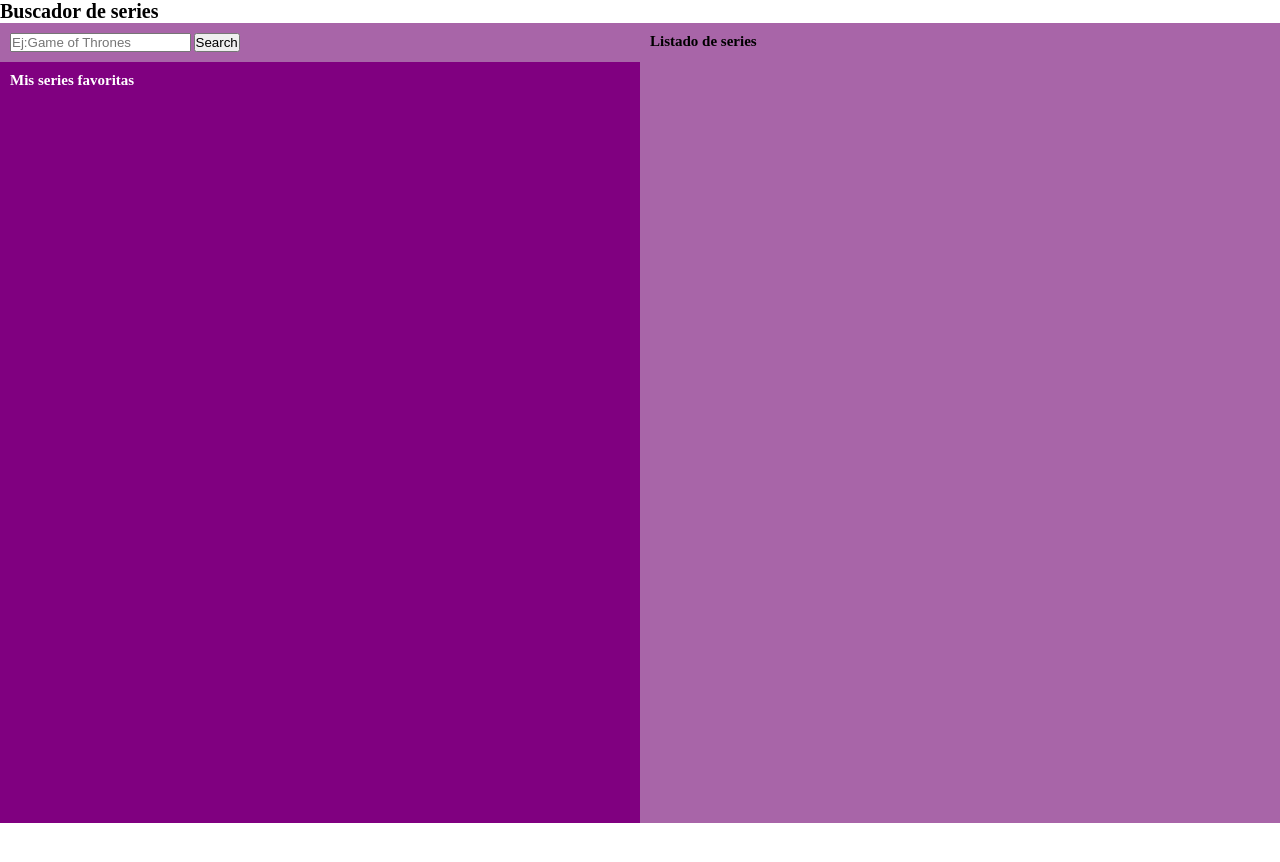
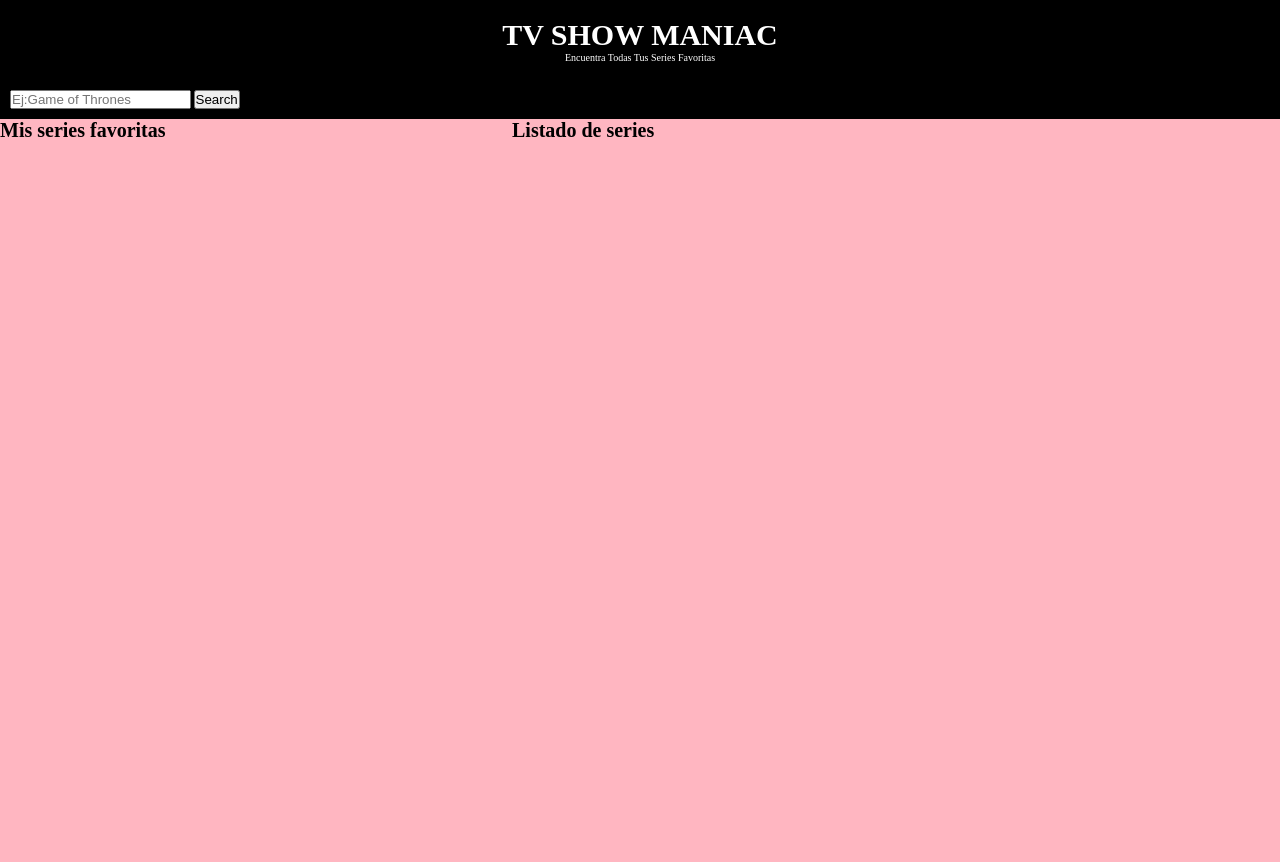
Before and after one commit to Adalab/modulo-2-evaluacion-final-ysabelvalencia, a website: page src/html/index.html in a window 1280 px wide. Before the commit the page ends 823 px from the top, so only its background shows below. Drawn offline with nearby package versions, Linux system fonts and the light colour scheme; files that its build step writes are made by us from their sources.

```diff
--- a/src/html/index.html
+++ b/src/html/index.html
@@ -16,12 +16,11 @@
     <link rel="icon" href="#" />
   </head>
   <body>
-    <header>
-      <h1>Buscador de series</h1>
+    <header class="header">
+      <h1 class="header__title">TV show maniac</h1>
+      <p class="header__text">Encuentra todas tus series favoritas</p>
     </header>
     <main class="main">
-      <aside class="aside">
-        <!-- Revisar que hay que rellenar del form -->
       <form class="form">
         <input
           class="js-input-search"
@@ -32,15 +31,16 @@
         />
         <button class="js-btn-search">Search</button>
       </form>
-        <article class="article">
-          <h2>Mis series favoritas</h2>
+      <div class="container">
+        <section class="section-fav">
+          <h2 class="section-title">Mis series favoritas</h2>
           <ul class="js-list-favorites"></ul>
-        </article>
-      </aside>
+        </section>
         <section class="section-all">
-        <h2>Listado de series</h2>
+          <h2 class="section-title">Listado de series</h2>
           <ul class="js-list-all"></ul>
         </section>
+      </div>
     </main>
 
     <script src="./assets/js/main.js"></script>
--- a/src/scss/pages/_index.scss
+++ b/src/scss/pages/_index.scss
@@ -8,35 +8,64 @@
   font-size: 62.5%;
 }
 
+.header {
+  background-color: black;
+  color: white;
+  height: 10vh;
+  display: flex;
+  flex-direction: column;
+  justify-content: center;
+  align-items: center;
+
+  &__title {
+    font-size: 3rem;
+    text-transform: uppercase;
+  }
+
+  &__text {
+    font-size: 1rem;
+    text-transform: capitalize;
+  }
+}
+
 .main {
   display: flex;
-  flex-direction: row;
+  flex-direction: column;
   min-height: 100vh;
   height: fit-content;
+  background-color: lightpink;
+
+  .form {
+    background-color: black;
+    color: white;
+    padding: 1rem;
+  }
+
+  .container {
+    display: flex;
+    flex-direction: row;
+
+    .section-fav {
+      width: 40%;
+
+      .section-title {
+        font-size: 2rem;
+      }
+    }
+
+    .section-all {
+      width: 60%;
+
+      .section-title {
+        font-size: 2rem;
+      }
+    }
+  }
+}
+
+.chosen {
   background-color: purple;
 }
-
-.section-all {
-  border: 1rem solid #a865a8;
-  background-color: #a865a8;
-  width: 50%;
-}
-
-.aside {
-  width: 50%;
-}
-
-.article {
-  border: 1rem solid purple;
-  background-color: purple;
-  color: white;
-}
-
-.form {
-  border: 1rem solid #a865a8;
-  background-color: #a865a8;
-}
-
 .hidden {
   display: none;
 }
```
Also changed, not shown: src/js/main.js (+7 -5 lines). Lines whose indentation alone changed are shown as unchanged.
